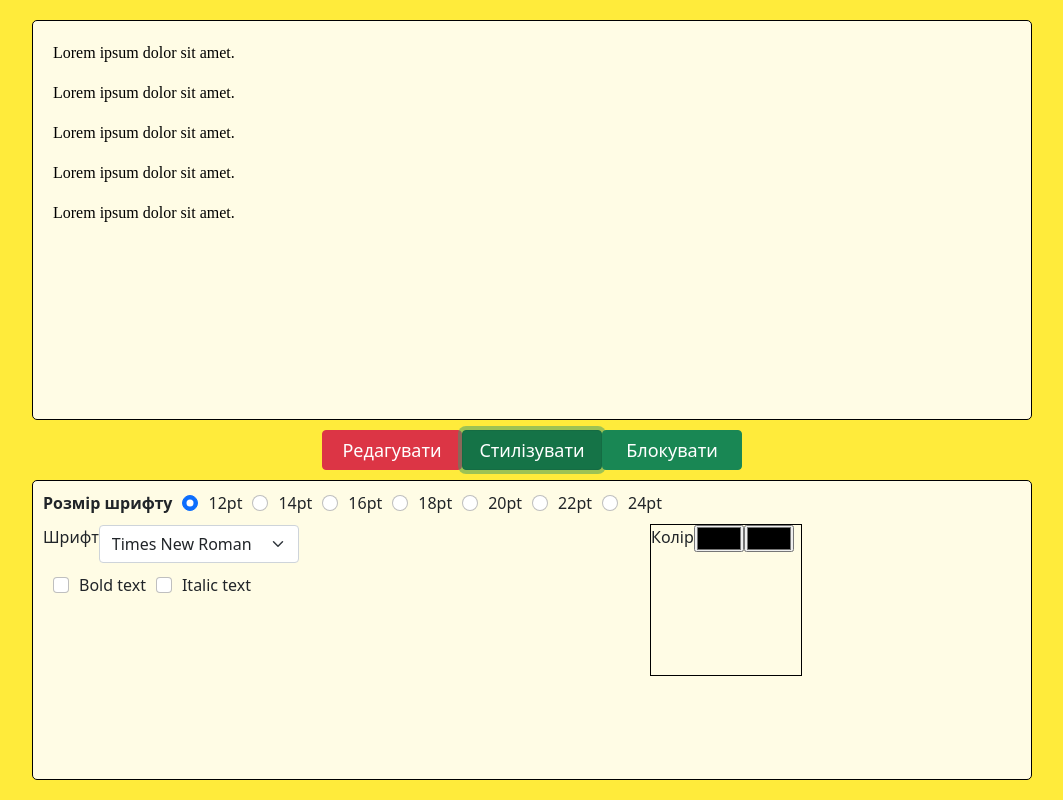
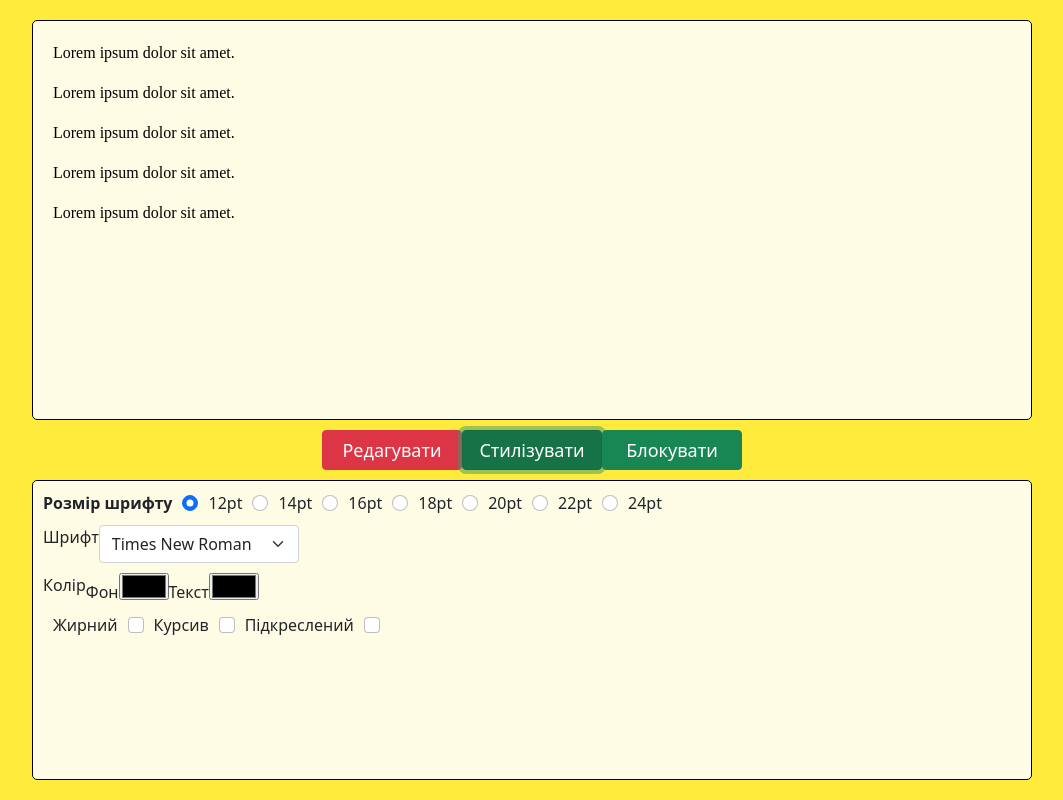
Before and after one commit to NastiaKoltyka/CKEditor, an Angular app: page / in a window 1280 px wide. Both pictures are taken after a click on the button "Стилізувати". Shown: the whole page, without its empty margins (108-1171 px from the left). Built offline with nearby package versions, Linux system fonts and the light colour scheme.

Commit message:
change style panel

```diff
--- a/src/app/components/final-text/final-text.component.html
+++ b/src/app/components/final-text/final-text.component.html
@@ -1,6 +1,6 @@
 <div class="wrapper">
     <div class="block" [innerHTML]="safeHtml"
-        [ngStyle]="{'font-size': style.size,'font-family': style.font, 'color':style.color, 'background-color':style.bgColor, 'font-weight':style.weight ? 'bold' : 'normal', 'font-style':style.italic ? 'italic' : 'normal'}">
+        [ngStyle]="{'font-size': style.size,'font-family': style.font, 'color':style.color, 'background-color':style.bgColor, 'font-weight':style.weight ? 'bold' : 'normal', 'font-style':style.italic ? 'italic' : 'normal', 'text-decoration':style.underline ? 'underline' : 'none'}" >
     </div>
     <app-buttons (visibleChanged)="isVisible($event)"></app-buttons>
     <app-edit-panel *ngIf="info.edit" [inputHTML]="innerHTML" (innerHTMLChange)="newInnerHtml($event)"></app-edit-panel>
--- a/src/app/components/style-panel/style-panel.component.css
+++ b/src/app/components/style-panel/style-panel.component.css
@@ -42,14 +42,7 @@
     margin-left: 10px;
 }
 .colors {
-    width: 150px;
-    height: 150px;
-    outline: 1px solid black;
-    position: absolute;
-    top: 44px;
-    right: 230px;
-    display: flex;
-    flex-wrap: wrap;
+display: flex;
 }
 
 .color-box {
--- a/src/app/components/style-panel/style-panel.component.html
+++ b/src/app/components/style-panel/style-panel.component.html
@@ -17,20 +17,25 @@
   <div class="colors">
     <p>Колір</p>
     <form #form="ngForm">
-      <input type="color" id="favcolor" name="favcolor" value="#ff0000" [ngModel]="selectedColor"
+      <label for="background">Фон</label>
+      <input type="color" id="background" name="background" value="#ff0000" [ngModel]="selectedColor"
         (ngModelChange)="colorChange($event)">
     </form>
     <form>
-      <input type="color" id="favcolor" name="favcolor1" value="#ff0000" [ngModel]="selectedBgColor"
+      <label for="background">Текст</label>
+      <input type="color" id="text" name="background" value="#ff0000" [ngModel]="selectedBgColor"
         (ngModelChange)="colorBgChange($event)">
     </form>
   </div>
   <div>
+    <label for="bold" class="form-check-label">Жирний</label>
     <input type="checkbox" name="" id="bold" [ngModel]="selectedBoldStyle" (ngModelChange)="weightChange($event)"
       class="form-check-input">
-    <label for="bold" class="form-check-label">Bold text</label>
+    <label for="italic" class="form-check-label">Курсив</label>
     <input type="checkbox" name="" id="italic" [ngModel]="selectedItalicStyle" (ngModelChange)="styleChange($event)"
       class="form-check-input">
-    <label for="italic" class="form-check-label">Italic text</label>
+    <label for="underline" class="form-check-label">Підкреслений</label>
+    <input type="checkbox" name="" id="underline" [ngModel]="selectedUnderlineStyle" (ngModelChange)="underlineChange($event)" class="form-check-input">
+
   </div>
 </div>
--- a/src/app/components/style-panel/style-panel.component.ts
+++ b/src/app/components/style-panel/style-panel.component.ts
@@ -18,6 +18,7 @@ export class StylePanelComponent implements OnInit {
   selectedBgColor: string;
   selectedBoldStyle: boolean;
   selectedItalicStyle: boolean;
+  selectedUnderlineStyle:boolean
   constructor() {
     this.fonts = [
       'Times New Roman',
@@ -42,6 +43,7 @@ export class StylePanelComponent implements OnInit {
     this.visibleBgColor = false;
     this.selectedBoldStyle = false;
     this.selectedItalicStyle = false;
+    this.selectedUnderlineStyle=false
   }
 
   ngOnInit(): void {
@@ -71,6 +73,10 @@ export class StylePanelComponent implements OnInit {
     this.selectedItalicStyle = italic;
     this.emitChangeStyle();
   }
+  underlineChange(underline: boolean) {
+    this.selectedUnderlineStyle = underline;
+    this.emitChangeStyle();
+  }
 
   emitChangeStyle(){
     this.changeStyle.emit({
@@ -79,7 +85,8 @@ export class StylePanelComponent implements OnInit {
       color: this.selectedColor,
       bgColor: this.selectedBgColor,
       weight: this.selectedBoldStyle,
-      italic: this.selectedItalicStyle
+      italic: this.selectedItalicStyle,
+      underline:this.selectedUnderlineStyle
     });
   }
 
```
